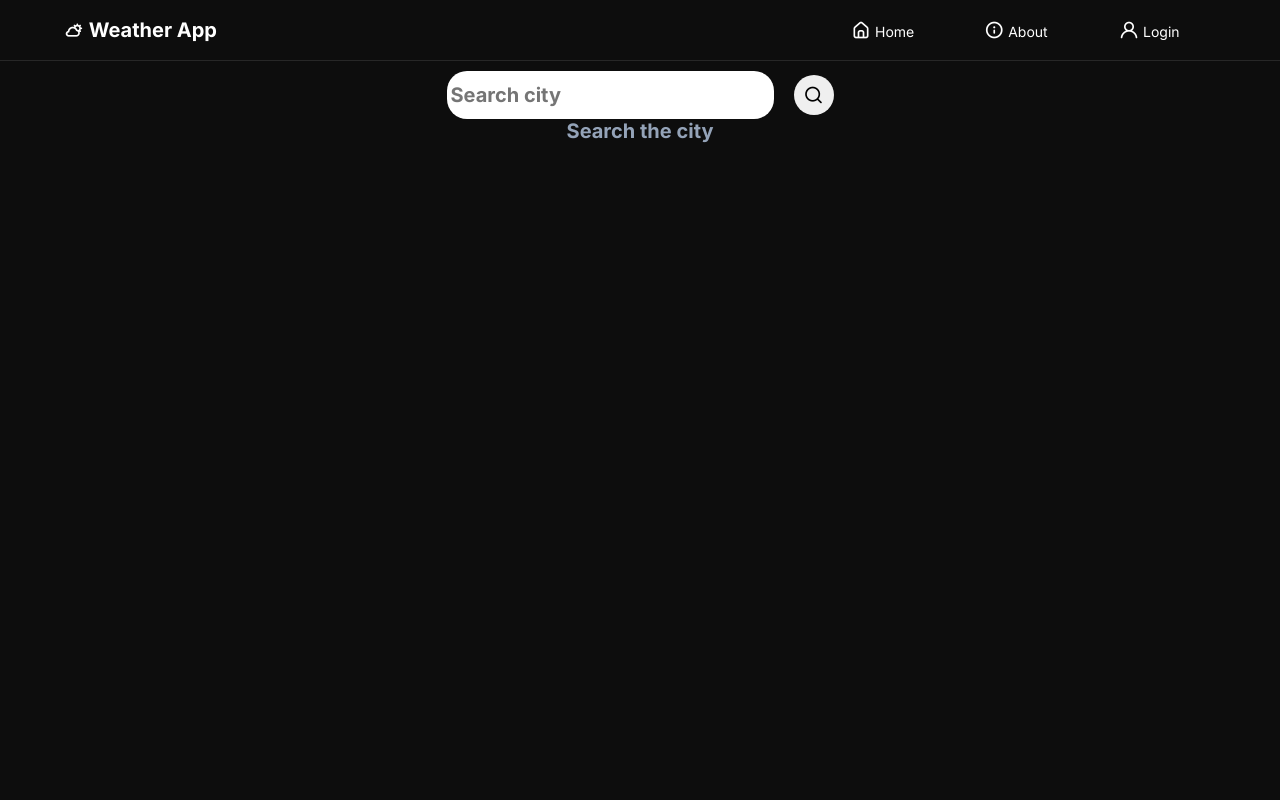
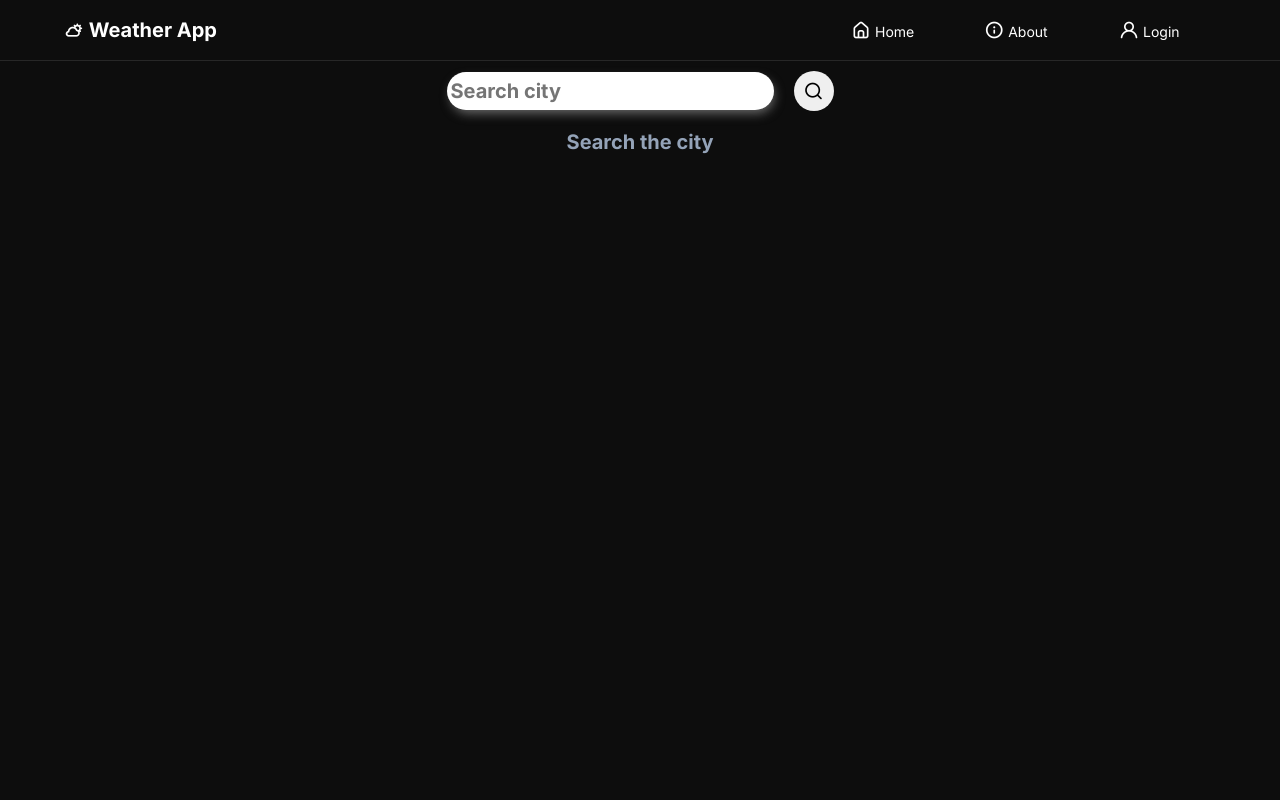
Before and after one commit to adrianmachadodev/angular-weather-app, an Angular app: page /weather in a window 1280 px wide. Shown: the top 800 px of the page. Built offline with nearby package versions, Linux system fonts and the light colour scheme.

Commit message:
style input search

```diff
--- a/src/app/shared/components/cards-weather/cards-weather.component.css
+++ b/src/app/shared/components/cards-weather/cards-weather.component.css
@@ -12,8 +12,10 @@ form .input-form {
   outline: none;
   border-radius: 20px;
   padding: 4px;
-  height: 2rem;
+  height: 1.5rem;
   font-family: "Inter";
+  box-shadow: 2px 5px 11px -2px rgb(109, 109, 109);
+  margin-bottom: 20px;
 }
 
 .cards-weather .search {
```
